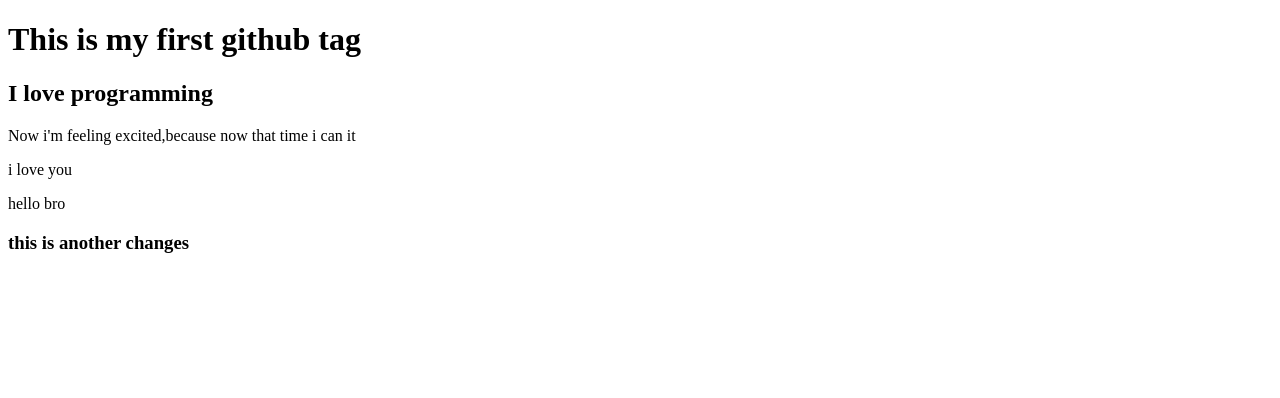
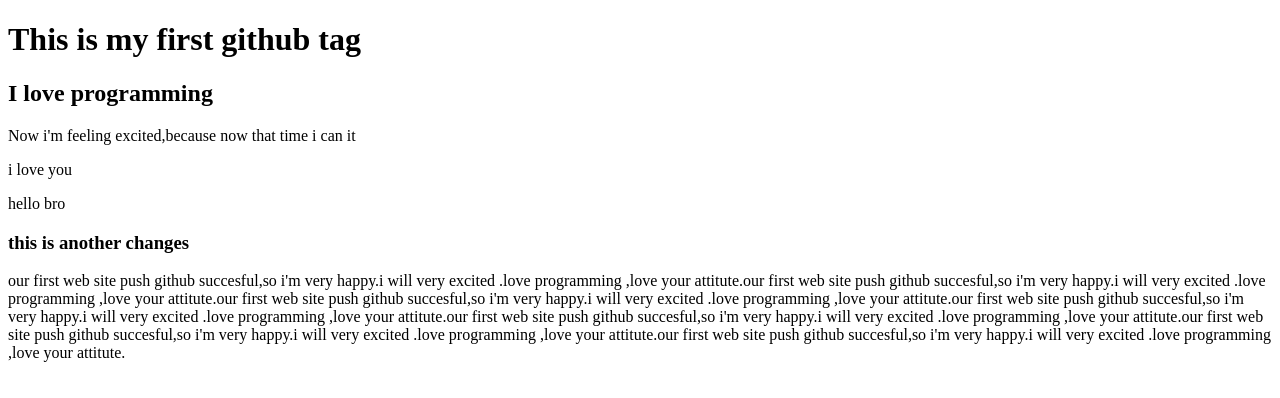
Before and after one commit to Sreekumarsaha/my-first-repo, a plain HTML site: page index.html in a window 1280 px wide. Drawn offline with Linux system fonts and the light colour scheme.

Commit message:
new paragraph added

```diff
--- a/index.html
+++ b/index.html
@@ -13,5 +13,6 @@
     <p>i love you</p>
     <p>hello bro</p>
     <h3>this is another changes</h3>
+    <p>our first web site push github succesful,so i'm very happy.i will very excited .love programming ,love your attitute.our first web site push github succesful,so i'm very happy.i will very excited .love programming ,love your attitute.our first web site push github succesful,so i'm very happy.i will very excited .love programming ,love your attitute.our first web site push github succesful,so i'm very happy.i will very excited .love programming ,love your attitute.our first web site push github succesful,so i'm very happy.i will very excited .love programming ,love your attitute.our first web site push github succesful,so i'm very happy.i will very excited .love programming ,love your attitute.our first web site push github succesful,so i'm very happy.i will very excited .love programming ,love your attitute.</p>
 </body>
 </html>
```
